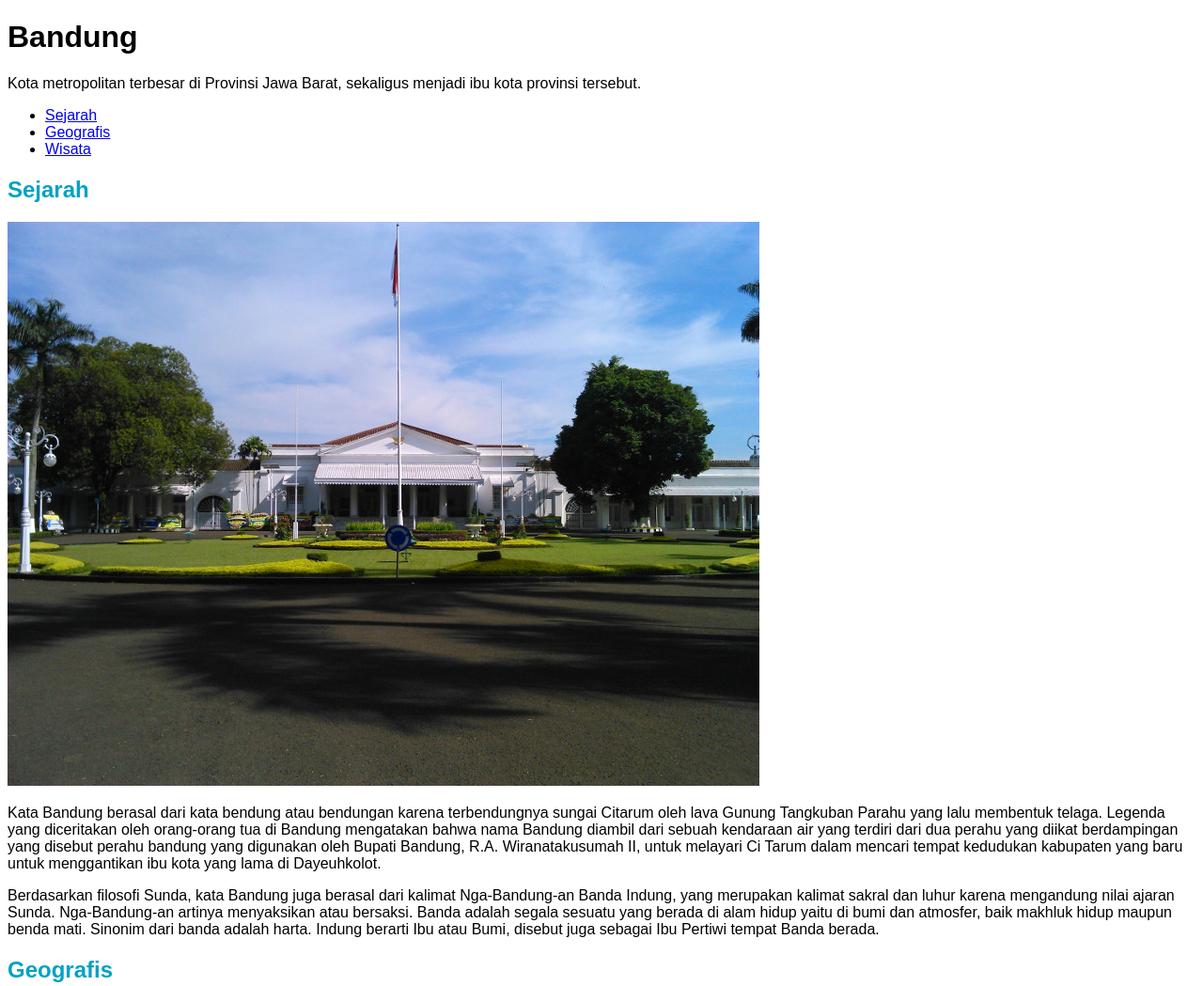
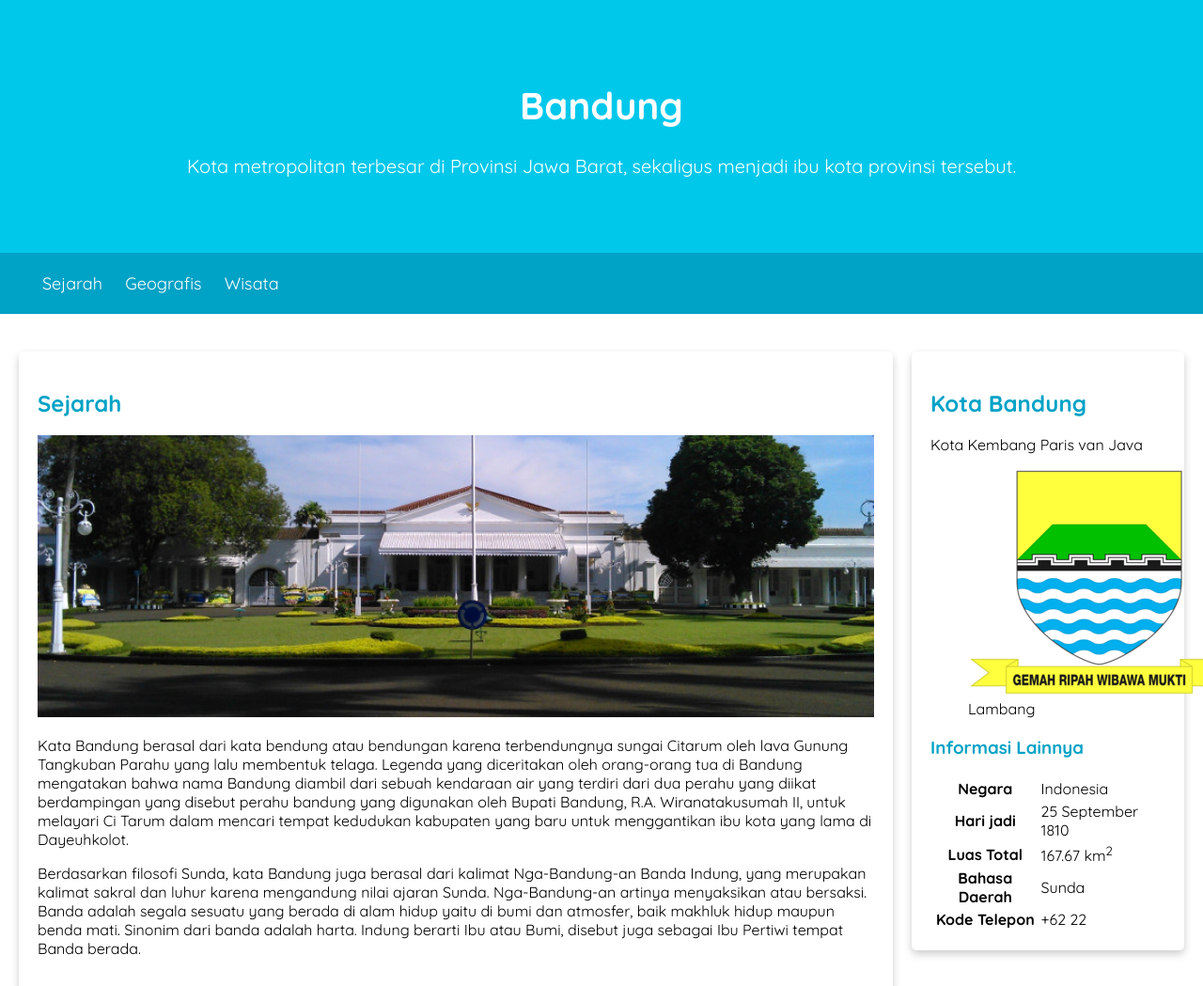
Before and after one commit to ihsanannashir/dicoding-idcamp, a plain HTML site: page dasar-pemweb/index.html in a window 1280 px wide. Shown: the top 1049 px of the page at 94% size. Drawn offline with Linux system fonts and the light colour scheme.

Commit message:
advanced css

```diff
--- a/dasar-pemweb/assets/styles/style.css
+++ b/dasar-pemweb/assets/styles/style.css
@@ -1,17 +1,106 @@
+@import url('https://fonts.googleapis.com/css?family=Quicksand:400,700&display=swap');
+
+.featured-image {
+   width: 100%;
+   max-height: 300px;
+   object-fit: cover;
+   object-position: center;
+}
+
 body {
-    font-family: sans-serif;
+   font-family: 'Quicksand', sans-serif;
+   margin: 0;
+   padding: 0;
  }
 
-h2 {
-    color: #00a2c6;
+
+h2, h3 {
+   color: #00a2c6
 }
 
-h3 {
-    color: #00a2c6;
-}
 
 footer {
     padding: 20px;
     color: white;
-    background-color: #00a2c6
+    background-color: #00a2c6;
+    text-align: center;
+    font-weight: bold;
+ }
+
+ nav {
+   background-color: #00a2c6;
+   padding: 5px;
+   position: sticky;
+   top: 0;
 }
+
+ nav a {
+   font-size: 18px;
+   font-weight: 400;
+   text-decoration: none;
+   color: white;
+ }
+
+ nav a:hover {
+    font-weight: bold;
+ }
+
+ .profile header {
+    text-align: center;
+ }
+
+ .profile img {
+   width: 200px;
+}
+
+.card {
+   box-shadow: 0 4px 8px 0 rgba(0, 0, 0, 0.2);
+   border-radius: 5px;
+   padding: 20px;
+   margin-top: 20px;
+}
+
+.jumbotron {
+   padding: 60px;
+   background-color: #00c8eb;
+   text-align: center;
+   font-size: 20px;
+   color: white;
+ }
+
+ nav li {
+   display: inline;
+   list-style-type: none;
+   margin-right: 20px;
+ }
+
+ main {
+   padding: 20px;
+   overflow: auto;
+ }
+
+ #content {
+   float: left;
+   width: 75%;
+ }
+
+ aside {
+   float: right;
+   width: 25%;
+   padding-left: 20px;
+ }
+
+ * {
+   box-sizing: border-box;
+ }
+
+ header {
+   display: inline;
+}
+
+ @media screen and (max-width: 1000px) {
+   #content, aside {
+     width: 100%;
+     padding: 0;
+   }
+ }
--- a/dasar-pemweb/index.html
+++ b/dasar-pemweb/index.html
@@ -2,13 +2,16 @@
 <html>
 <head>
     <title>Kota Bandung</title>
+    <meta name="viewport" content="width=device-width, initial-scale=1">
     <link rel="stylesheet" href="assets/styles/style.css">
 </head>
 <body>
 
     <header>
-        <h1>Bandung</h1>
-        <p>Kota metropolitan terbesar di Provinsi Jawa Barat, sekaligus menjadi ibu kota provinsi tersebut.</p>
+        <div class="jumbotron">
+            <h1>Bandung</h1>
+            <p>Kota metropolitan terbesar di Provinsi Jawa Barat, sekaligus menjadi ibu kota provinsi tersebut.</p>
+        </div>
         <nav>
             <ul>
                 <li><a href="#sejarah">Sejarah</a></li>
@@ -20,9 +23,9 @@
 
     <main>
         <div id="content">
-            <article id="sejarah">
+            <article class="card" id="sejarah">
                 <h2>Sejarah</h2>
-                <img src="assets/image/history.jpg" alt="sejarah">
+                <img src="assets/image/history.jpg" class="featured-image" alt="sejarah">
                 <p>
                 Kata Bandung berasal dari kata bendung atau bendungan karena terbendungnya sungai Citarum oleh lava Gunung
                 Tangkuban Parahu yang lalu membentuk telaga. Legenda yang diceritakan oleh orang-orang tua di Bandung mengatakan
@@ -39,9 +42,9 @@
                 </p>
             </article>
 
-            <article id="geografis">
+            <article class="card" id="geografis">
                 <h2>Geografis</h2>
-                <img src="assets/image/geografis.jpg" alt="geografis">
+                <img src="assets/image/geografis.jpg" class="featured-image" alt="geografis">
                 <p>
                 Kota Bandung dikelilingi oleh pegunungan, sehingga bentuk morfologi wilayahnya bagaikan sebuah mangkok raksasa,
                 secara geografis kota ini terletak di tengah-tengah provinsi Jawa Barat, serta berada pada ketinggian ±768 m di
@@ -55,7 +58,7 @@
                 </p>
             </article>
 
-            <article id="wisata">
+            <article class="card" id="wisata">
                 <h2>Wisata</h2>
                 <p>
                 Sejak dibukanya Jalan Tol Cipularang, kota Bandung telah menjadi tujuan utama dalam menikmati liburan akhir pekan
@@ -64,7 +67,7 @@
                 </p>
                 <section>
                 <h3>Farm House Lembang</h3>
-                <img src="assets/image/farm-house.jpg" alt="farm house">
+                <img src="assets/image/farm-house.jpg" class="featured-image" alt="farm house">
                 <p>
                     Berada di jalur utama Bandung-Lembang, Farm House menjadi objek wisata yang tidak pernah sepi pengunjung. Selain
                     karena letaknya strategis, kawasan ini juga menghadirkan nuansa wisata khas Eropa. Semua itu diterapkan dalam
@@ -73,7 +76,7 @@
                 </section>
                 <section>
                 <h3>Observatorium Bosscha</h3>
-                <img src="assets/image/bosscha.jpg" alt="bosscha">
+                <img src="assets/image/bosscha.jpg" class="featured-image" alt="bosscha">
                 <p>
                     Memiliki beberapa teleskop, antara lain, Refraktor Ganda Zeiss, Schmidt Bimasakti, Refraktor Bamberg, Cassegrain
                     GOTO, dan Teleskop Surya. Refraktor Ganda Zeiss adalah jenis teleskop terbesar untuk meneropong bintang. Benda
@@ -87,7 +90,7 @@
         </div>
 
         <aside>
-            <article>
+            <article class="card" class="profile">
                 <header>
                      <h2>Kota Bandung</h2>
                      <p>Kota Kembang Paris van Java</p>
```
